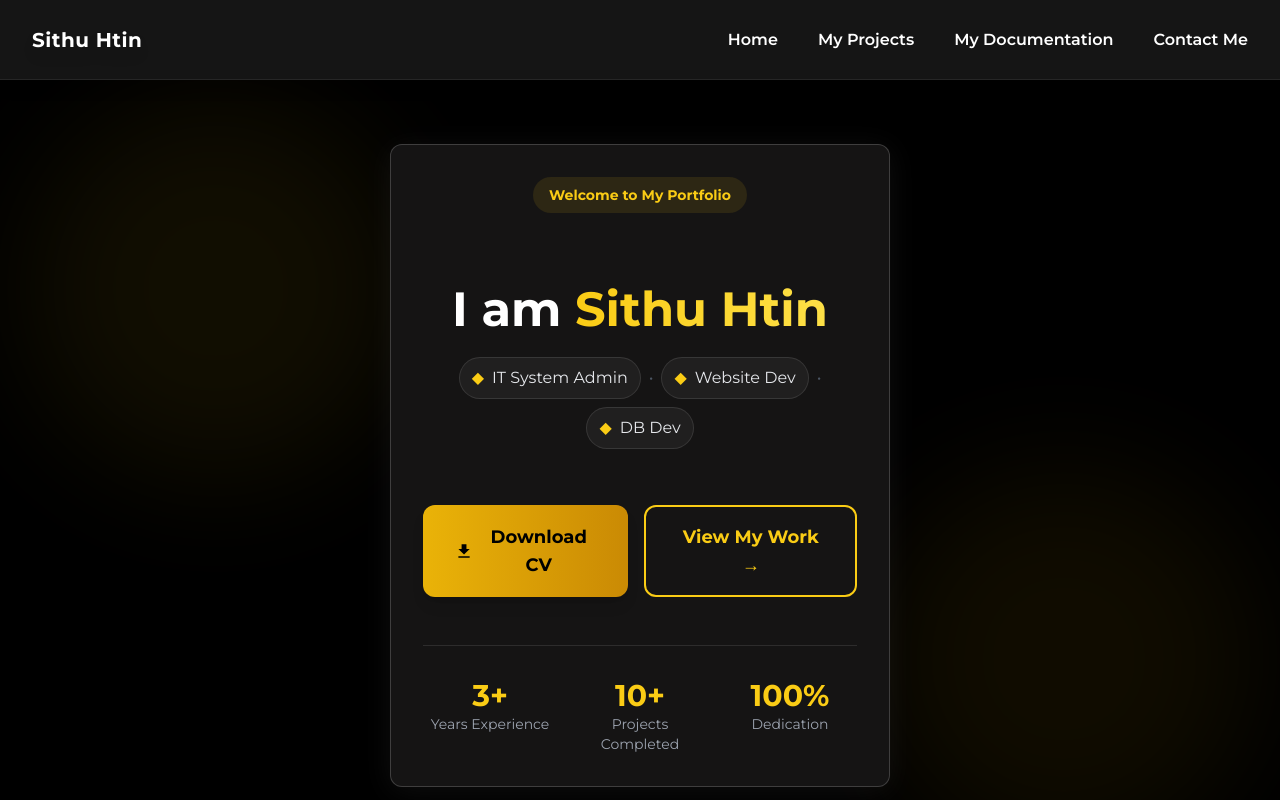
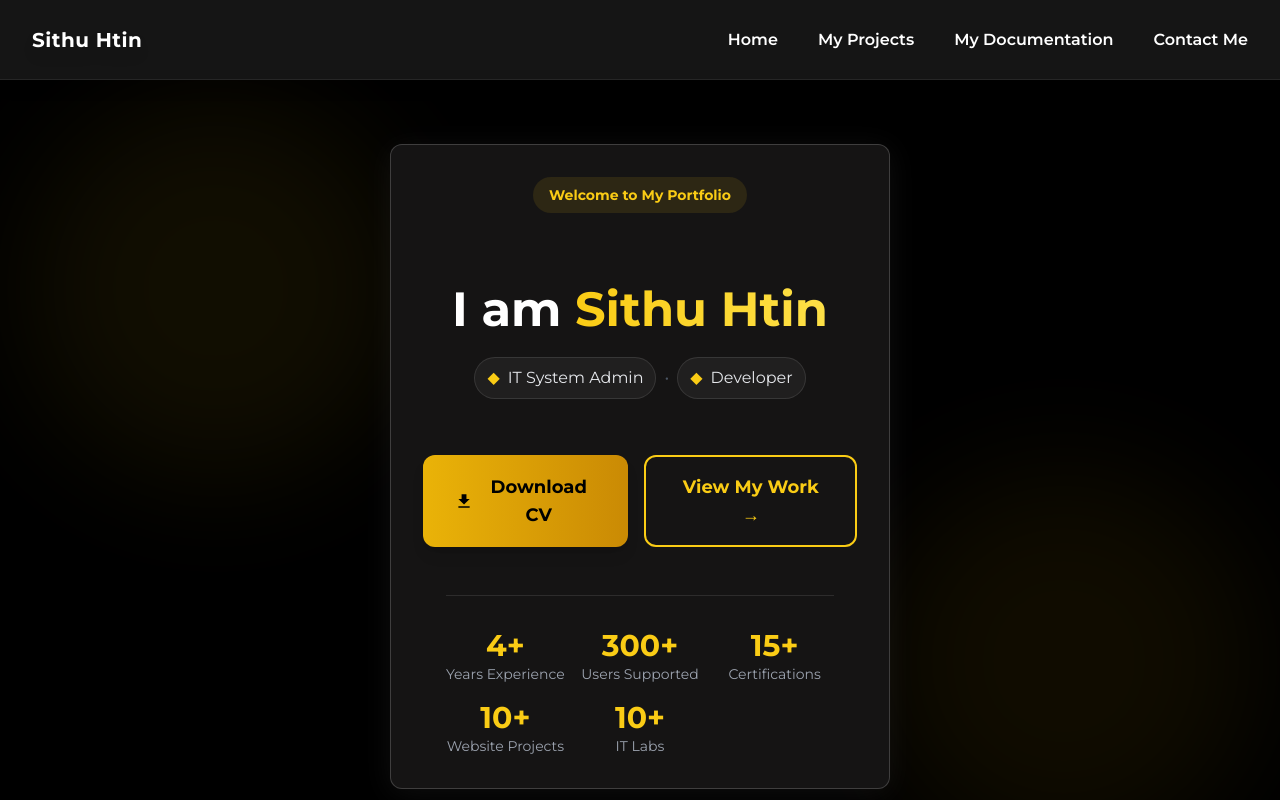
Before and after one commit to SiThuHtin/job-portfolio, a Next.js app: page / in a window 1280 px wide. Shown: the top 800 px of the page. Built offline with nearby package versions, Linux system fonts and the light colour scheme.

Commit message:
Hero section edited

```diff
--- a/app/page.js
+++ b/app/page.js
@@ -100,13 +100,13 @@ export default function Home() {
                 <div className="hidden md:block text-gray-600">•</div>
                 <div className="flex items-center gap-2 px-2 py-1 sm:px-3 sm:py-2 rounded-full bg-white/5 border border-white/10 text-sm md:text-base">
                   <span className="text-yellow-400">◆</span>
-                  <span className="text-gray-200">Website Dev</span>
+                  <span className="text-gray-200">Developer</span>
                 </div>
-                <div className="hidden md:block text-gray-600">•</div>
+                {/* <div className="hidden md:block text-gray-600">•</div>
                 <div className="flex items-center gap-2 px-2 py-1 sm:px-3 sm:py-2 rounded-full bg-white/5 border border-white/10 text-sm md:text-base">
                   <span className="text-yellow-400">◆</span>
                   <span className="text-gray-200">DB Dev</span>
-                </div>
+                </div> */}
               </div>
             </div>
 
@@ -130,16 +130,24 @@ export default function Home() {
             {/* Stats Section */}
             <div className="grid grid-cols-1 md:grid-cols-3 gap-4 mt-8 md:mt-12 pt-6 md:pt-8 border-t border-white/10">
               <div className="text-center">
-                <p className="text-2xl md:text-3xl font-bold text-yellow-400">3+</p>
+                <p className="text-2xl md:text-3xl font-bold text-yellow-400">4+</p>
                 <p className="text-sm text-gray-400">Years Experience</p>
               </div>
               <div className="text-center">
-                <p className="text-2xl md:text-3xl font-bold text-yellow-400">10+</p>
-                <p className="text-sm text-gray-400">Projects Completed</p>
+                <p className="text-2xl md:text-3xl font-bold text-yellow-400">300+</p>
+                <p className="text-sm text-gray-400">Users Supported</p>
               </div>
               <div className="text-center">
-                <p className="text-2xl md:text-3xl font-bold text-yellow-400">100%</p>
-                <p className="text-sm text-gray-400">Dedication</p>
+                <p className="text-2xl md:text-3xl font-bold text-yellow-400">15+</p>
+                <p className="text-sm text-gray-400">Certifications</p>
+              </div>
+              <div className="text-center">
+                <p className="text-2xl md:text-3xl font-bold text-yellow-400">10+</p>
+                <p className="text-sm text-gray-400">Website Projects</p>
+              </div>
+                            <div className="text-center">
+                <p className="text-2xl md:text-3xl font-bold text-yellow-400">10+</p>
+                <p className="text-sm text-gray-400">IT Labs</p>
               </div>
             </div>
           </div>
@@ -163,11 +171,11 @@ export default function Home() {
               <div className="bg-black/60 backdrop-blur-lg border-2 border-white/20 rounded-xl overflow-hidden hover:border-yellow-400 transition-all duration-300 transform hover:scale-105">
                 <div className="relative h-48 overflow-hidden">
                   <Image
-                      src={project.image}
-                      alt={project.title}
-                      fill
-                      className="group-hover:scale-110 transition-transform duration-300 object-cover"
-                    />
+                    src={project.image}
+                    alt={project.title}
+                    fill
+                    className="group-hover:scale-110 transition-transform duration-300 object-cover"
+                  />
                 </div>
                 <div className="p-6">
                   <h3 className="text-xl font-bold text-white mb-2">{project.title}</h3>
```
